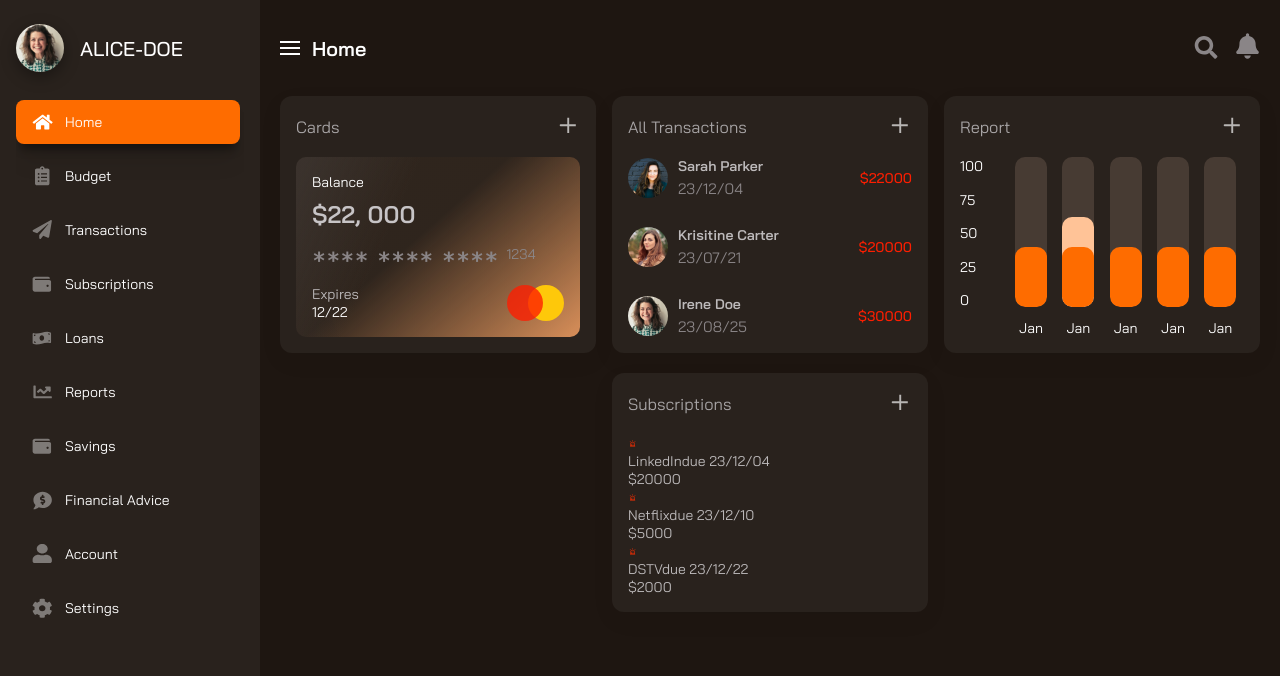
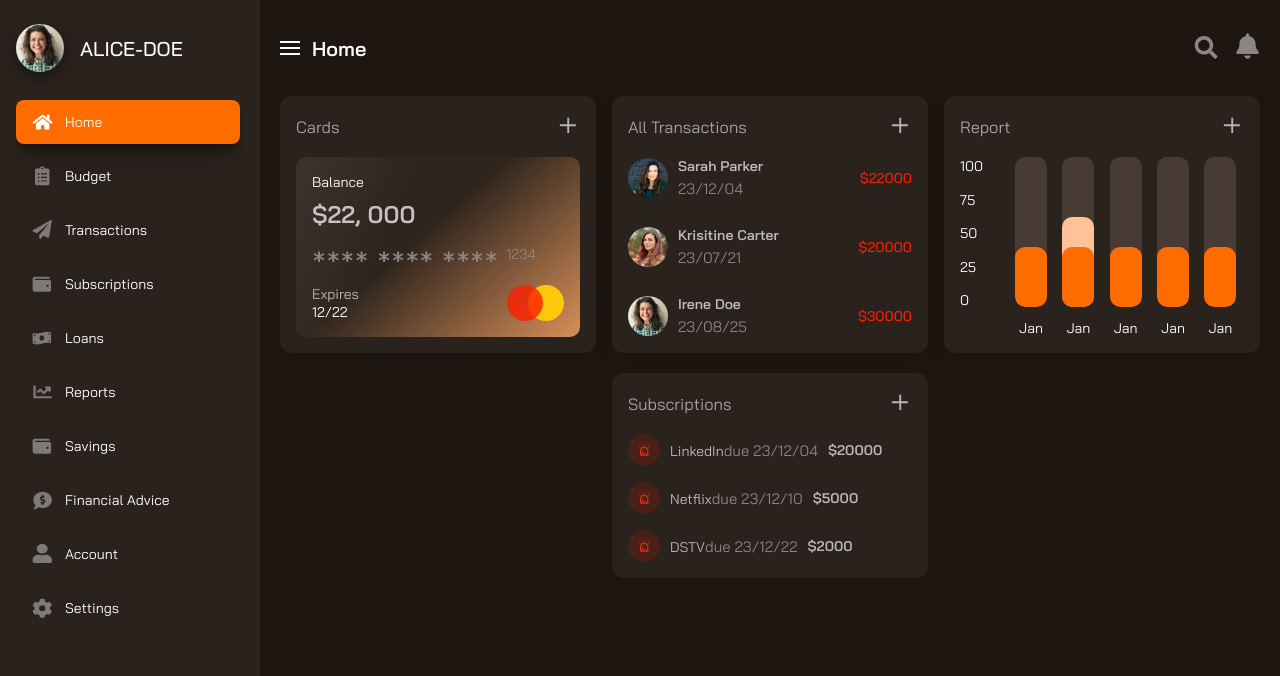
Before and after one commit to PetrTutikov/dash-learn, a React (Create React App) app: page / in a window 1280 px wide. Shown: the top 676 px of the page. Built offline with nearby package versions, Linux system fonts and the light colour scheme.

Commit message:
прописал стили для карточки подписок
https://youtu.be/UA8Sxk_mHb8?t=3746

```diff
--- a/src/components/Subscriptions/Subscriptions.css
+++ b/src/components/Subscriptions/Subscriptions.css
@@ -0,0 +1,43 @@
+.grid-c5 .grid-item{
+    display: flex;
+    align-items: center;
+    justify-content: space-between;
+    margin-bottom: 16px;
+}
+
+.grid-c5 .grid-item:last-child{
+    margin-bottom: 0;
+}
+
+.grid-c5 .grid-item-l{
+    display: flex;
+    align-items: center;
+    column-gap: 10px;
+}
+
+.grid-c5 .grid-item-l .icon{
+    background-color: rgb(254, 30, 0, 0.15);
+    width: 32px;
+    height: 32px;
+    border-radius: 100%;
+    display: flex;
+    align-items: center;
+    justify-content: center;
+}
+
+.grid-c5 .grid-item-l .icon img{
+    width: 16px;
+}
+
+.grid-c5 .grid-item-l .text{
+    color: var(--clr-silver-v1);
+}
+
+.grid-c5 .grid-item-l .text span{
+    color: #8a8587;
+    font-size: 15px;
+}
+
+.grid-c5 .grid-item-r span{
+    font-weight: 600;
+}
```
